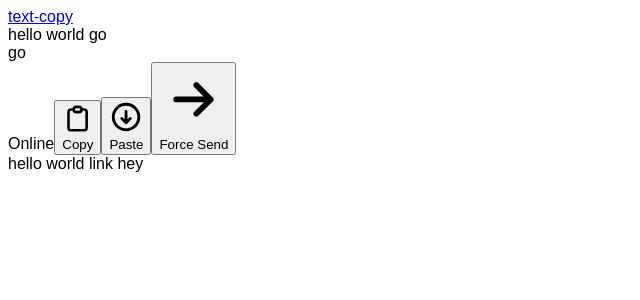
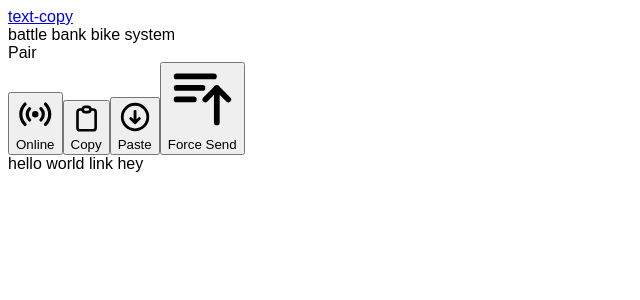
Before and after one commit to ksdme/copyy, a Next.js app: page / in a window 1280 px wide. Shown: the top 300 px of the page, without its empty margins (0-640 px from the left). Built offline with nearby package versions, Linux system fonts and the light colour scheme; a web font is replaced by a local one.

Commit message:
Update the interface

```diff
--- a/pages/index.tsx
+++ b/pages/index.tsx
@@ -1,5 +1,10 @@
 import React from 'react'
-import { ArrowCircleDownIcon, ArrowSmRightIcon, ClipboardIcon } from '@heroicons/react/outline'
+import {
+  ArrowCircleDownIcon,
+  ClipboardIcon,
+  SortAscendingIcon,
+  StatusOnlineIcon,
+} from '@heroicons/react/outline'
 import Button from '../components/Button/Button'
 import Head from '../components/Head/Head'
 import Nav from '../components/Nav/Nav'
@@ -22,13 +27,13 @@ export default function Home() {
 
             <div className="flex items-center justify-center tracking-wide font-medium gap-x-4">
               <span className="font-medium text-gray-600">
-                hello world go
+                battle bank bike system
               </span>
             </div>
 
             <div className="flex items-center justify-end tracking-wide font-medium gap-x-4">
               <span className="font-medium text-gray-600">
-                go
+                Pair
               </span>
             </div>
           </div>
@@ -36,10 +41,10 @@ export default function Home() {
 
         <div className="grid grid-cols-3 px-8">
           <div className="col-start-3 flex justify-end items-center gap-x-10">
-            Online
+            <Button text="Online" icon={StatusOnlineIcon} />
             <Button text="Copy" icon={ClipboardIcon} />
             <Button text="Paste" icon={ArrowCircleDownIcon} />
-            <Button text="Force Send" icon={ArrowSmRightIcon} />
+            <Button text="Force Send" icon={SortAscendingIcon} />
           </div>
         </div>
 
```
